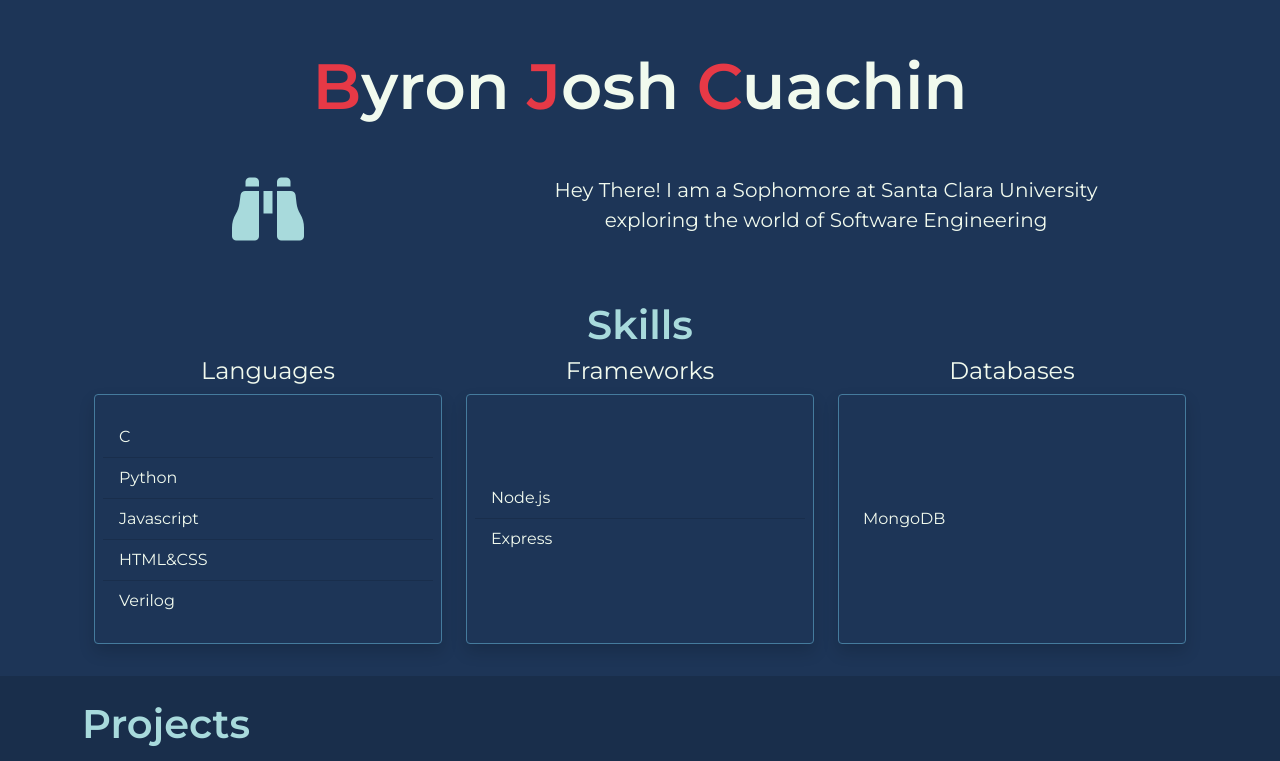
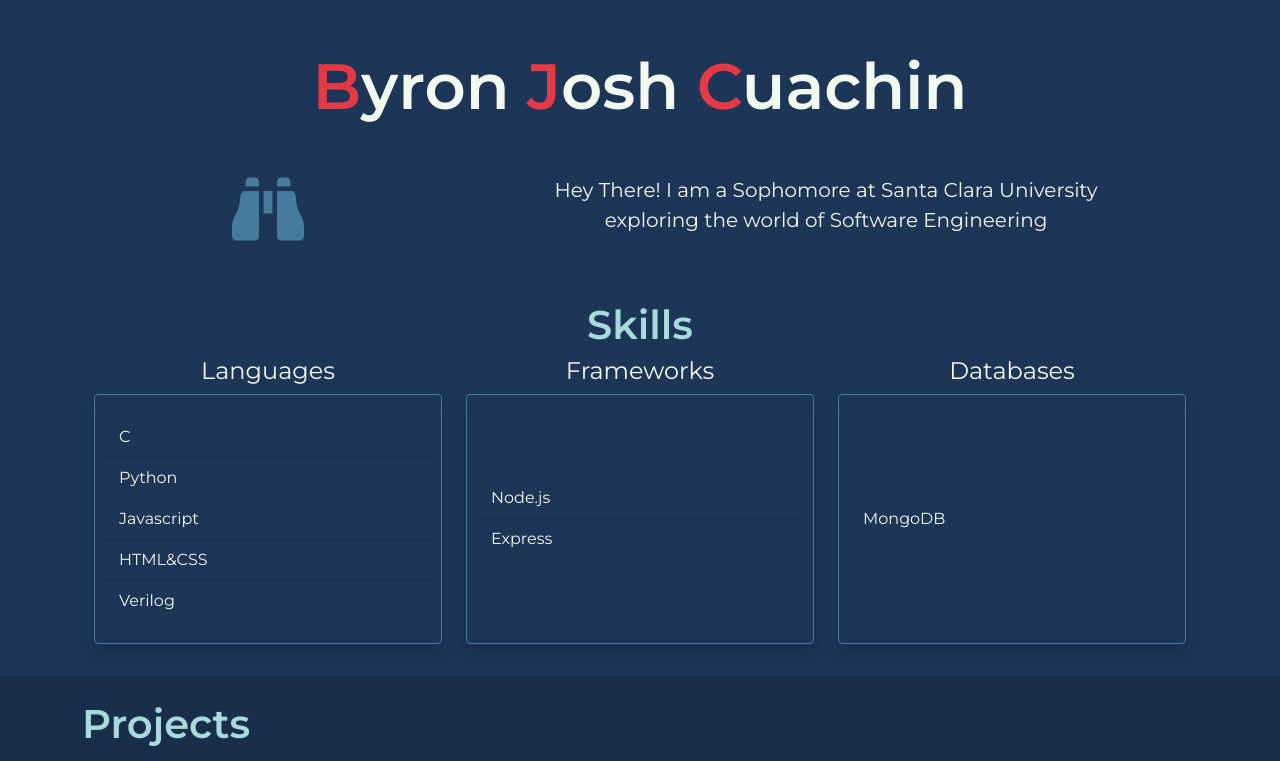
Before and after one commit to byroncuachin/personalWebsite, a plain HTML site: page index.html in a window 1280 px wide. Shown: the top 761 px of the page. Drawn offline with nearby package versions, Linux system fonts and the light colour scheme.

Commit message:
Changed color of binoculars

```diff
--- a/styles.css
+++ b/styles.css
@@ -98,6 +98,10 @@ img{
     height: 250px;
 }
 
+.binoculars{
+    color: #457b9d;
+}
+
 .fab{
     font-size: 3em;
     color: #457b9d;
@@ -117,7 +121,3 @@ img{
     color: #a8dadc;
     font-weight: 600;
 }
-
-.binoculars{
-    color: #a8dadc;
-}
```
